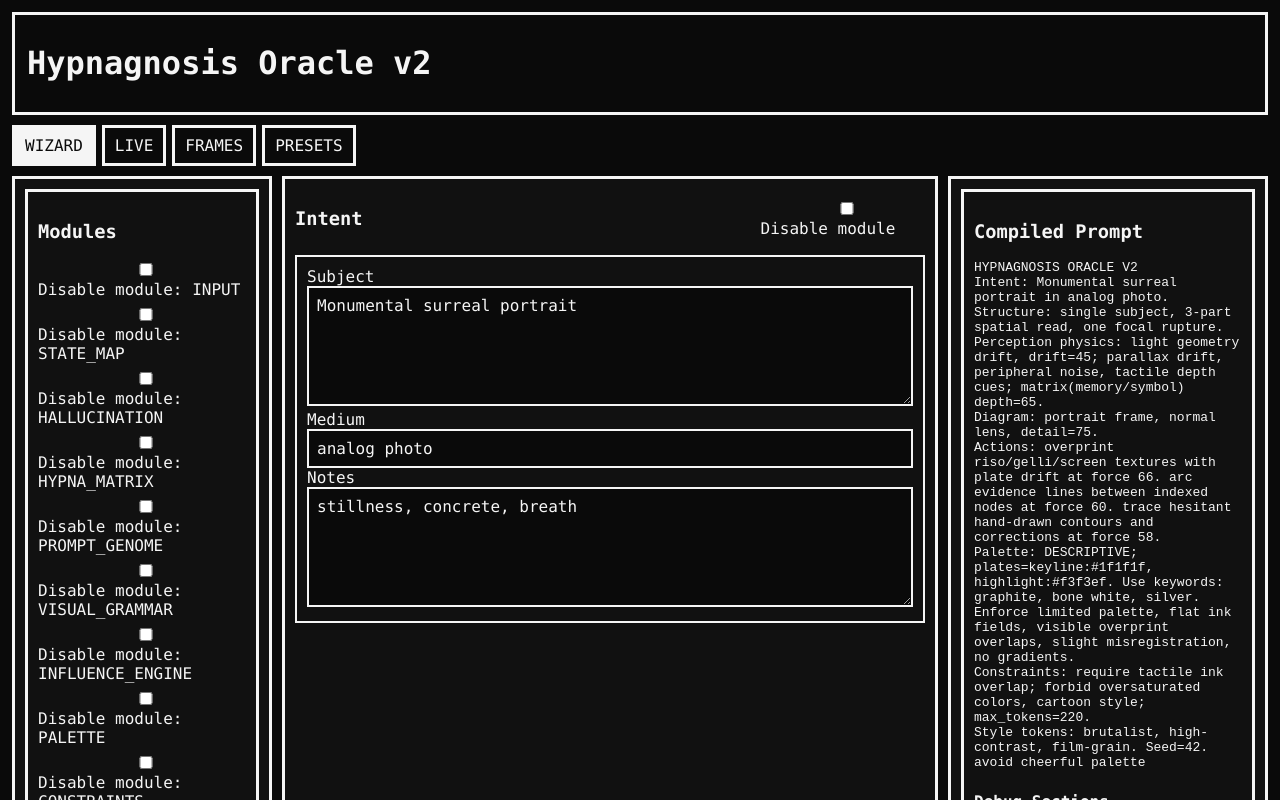
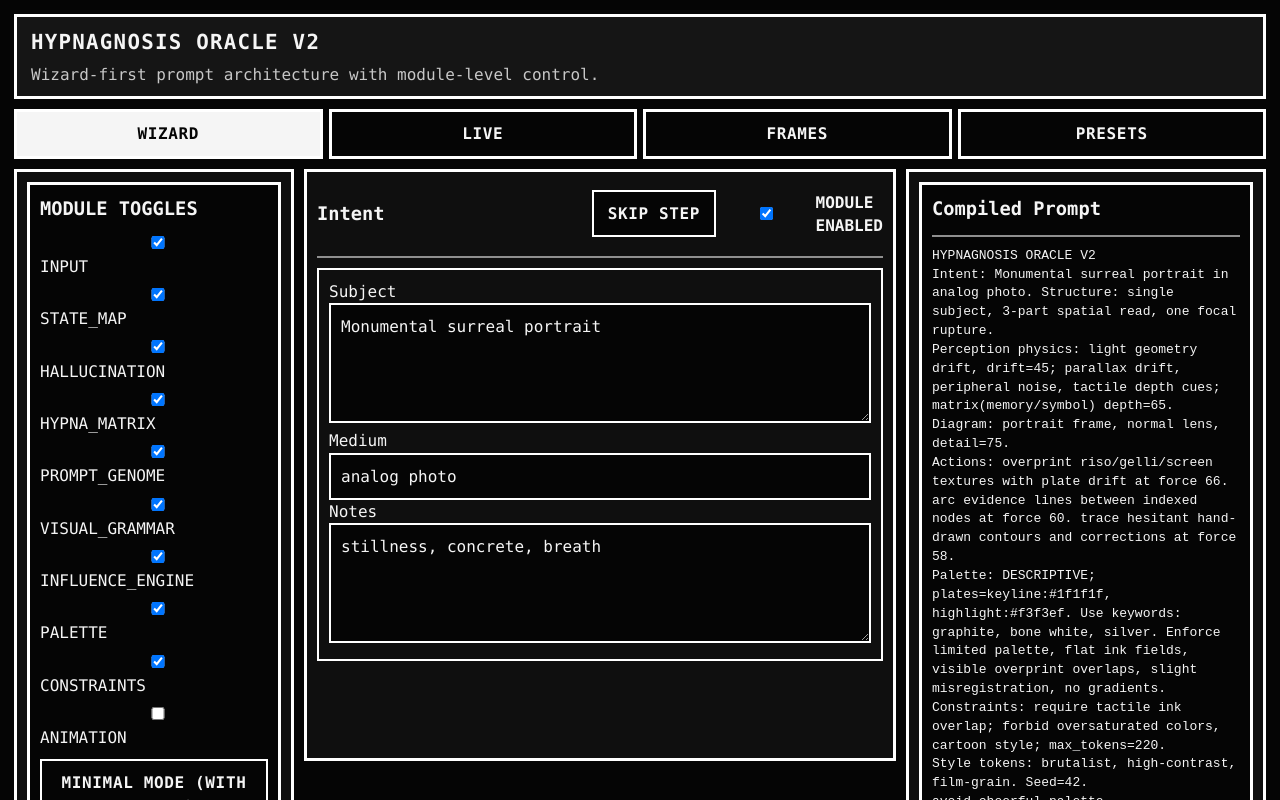
Before and after one commit to hgw3lls/oracle, a React (Vite) app: page / in a window 1280 px wide. Shown: the top 800 px of the page. Built offline with nearby package versions, Linux system fonts and the light colour scheme.

Commit message:
Make Wizard primary UX and tighten brutalist module controls

```diff
--- a/src/styles/brutalist.css
+++ b/src/styles/brutalist.css
@@ -1,26 +1,85 @@
 * { box-sizing: border-box; border-radius: 0; }
-body { margin: 0; background: var(--bg); color: var(--fg); font-family: var(--mono); }
-button, input, textarea, select { font: inherit; background: var(--bg); color: var(--fg); border: 2px solid var(--line); }
-pre { white-space: pre-wrap; }
-fieldset { border: 2px solid var(--line); margin: 0; padding: 10px; }
+body {
+  margin: 0;
+  background: var(--bg);
+  color: var(--fg);
+  font-family: var(--mono);
+  line-height: 1.45;
+}
 
-.shell { min-height: 100vh; padding: 12px; }
-header { border: 3px solid var(--line); padding: 8px 12px; margin-bottom: 10px; }
-.tabs { display: flex; gap: 6px; margin-bottom: 10px; }
-.tab { padding: 8px 10px; border-width: 3px; }
+button, input, textarea, select {
+  font: inherit;
+  background: var(--bg);
+  color: var(--fg);
+  border: var(--border-mid) solid var(--line);
+}
+button {
+  text-transform: uppercase;
+  font-weight: 800;
+  letter-spacing: 0.04em;
+  padding: var(--space-2) var(--space-3);
+  cursor: pointer;
+}
+button:hover { background: var(--fg); color: var(--bg); }
+button:focus-visible, input:focus-visible, textarea:focus-visible, select:focus-visible {
+  outline: var(--border-strong) solid var(--focus);
+  outline-offset: 2px;
+}
+
+pre { white-space: pre-wrap; border-top: var(--border-mid) solid var(--line-soft); padding-top: var(--space-2); }
+fieldset { border: var(--border-mid) solid var(--line); margin: 0; padding: var(--space-2); }
+
+.shell { min-height: 100vh; padding: var(--space-3); }
+header {
+  border: var(--border-strong) solid var(--line);
+  background: var(--panel-alt);
+  padding: var(--space-2) var(--space-3);
+  margin-bottom: var(--space-2);
+}
+header h1 { margin: 0 0 var(--space-1) 0; font-size: 1.3rem; letter-spacing: 0.06em; }
+header p { margin: 0; color: var(--fg-muted); }
+
+.tabs { display: grid; grid-template-columns: repeat(4, minmax(0, 1fr)); gap: var(--space-1); margin-bottom: var(--space-2); }
+.tab { border-width: var(--border-strong); }
 .tab.active { background: var(--fg); color: var(--bg); }
 
-.layout { display: grid; grid-template-columns: 260px 1fr 320px; gap: 10px; }
-.left, .center, .right { border: 3px solid var(--line); padding: 10px; background: var(--panel); min-height: 70vh; }
-.panel { border: 3px solid var(--line); padding: 10px; margin-bottom: 10px; }
-.module-row { display: block; margin-bottom: 6px; }
-.step-list { display: grid; gap: 6px; }
-.step { text-align: left; padding: 6px; }
+.layout { display: grid; grid-template-columns: 280px 1fr 360px; gap: var(--space-2); align-items: start; }
+.left, .center, .right {
+  border: var(--border-strong) solid var(--line);
+  background: var(--panel);
+  min-height: 74vh;
+  padding: var(--space-2);
+}
+.panel {
+  border: var(--border-strong) solid var(--line);
+  margin-bottom: var(--space-2);
+  padding: var(--space-2);
+  background: var(--bg);
+}
+.panel h3, .panel h4 { margin: 0 0 var(--space-2) 0; }
+
+.module-row { display: block; margin-bottom: var(--space-1); }
+.module-actions { display: grid; gap: var(--space-1); margin-top: var(--space-2); }
+
+.step-list { display: grid; gap: var(--space-1); }
+.step-list h3 { margin: var(--space-2) 0 var(--space-1) 0; }
+.step { text-align: left; }
 .step.active { background: var(--fg); color: var(--bg); }
-.step-header { display: flex; justify-content: space-between; align-items: center; margin-bottom: 8px; }
+
+.step-header {
+  display: flex;
+  justify-content: space-between;
+  gap: var(--space-2);
+  border-bottom: var(--border-mid) solid var(--line-soft);
+  padding-bottom: var(--space-2);
+  margin-bottom: var(--space-2);
+}
+.step-actions { display: flex; gap: var(--space-1); align-items: center; flex-wrap: wrap; }
+.inline-toggle { display: inline-flex; align-items: center; gap: var(--space-1); font-weight: 700; }
 .step-disabled { opacity: 0.45; filter: grayscale(1); }
-textarea { width: 100%; min-height: 120px; padding: 8px; }
-input, select { width: 100%; padding: 8px; }
 
-.chip-row { display: flex; gap: 6px; flex-wrap: wrap; margin: 8px 0; }
-.chip { width: 24px; height: 24px; border: 2px solid var(--line); display: inline-block; }
+textarea { width: 100%; min-height: 120px; padding: var(--space-2); }
+input, select { width: 100%; padding: var(--space-2); }
+
+.chip-row { display: flex; gap: var(--space-1); flex-wrap: wrap; margin: var(--space-2) 0; }
+.chip { width: 24px; height: 24px; border: var(--border-mid) solid var(--line); display: inline-block; }
--- a/src/styles/tokens.css
+++ b/src/styles/tokens.css
@@ -1,8 +1,17 @@
 :root {
-  --bg: #0a0a0a;
+  --bg: #050505;
+  --panel: #0f0f0f;
+  --panel-alt: #151515;
   --fg: #f5f5f5;
-  --mid: #9a9a9a;
-  --line: #f5f5f5;
-  --panel: #111111;
-  --mono: ui-monospace, SFMono-Regular, Menlo, Consolas, monospace;
+  --fg-muted: #c7c7c7;
+  --line: #ffffff;
+  --line-soft: #8f8f8f;
+  --focus: #ffff00;
+  --mono: ui-monospace, SFMono-Regular, Menlo, Consolas, 'Liberation Mono', monospace;
+  --space-1: 6px;
+  --space-2: 10px;
+  --space-3: 14px;
+  --space-4: 18px;
+  --border-strong: 3px;
+  --border-mid: 2px;
 }
--- a/src/ui/layout/Shell.tsx
+++ b/src/ui/layout/Shell.tsx
@@ -13,28 +13,33 @@ export function Shell() {
 
   return (
     <div className="shell">
-      <header><h1>Hypnagnosis Oracle v2</h1></header>
+      <header>
+        <h1>HYPNAGNOSIS ORACLE V2</h1>
+        <p>Wizard-first prompt architecture with module-level control.</p>
+      </header>
       <Tabs />
       <div className="layout">
-        <aside className="left">
+        <aside className="left" aria-label="Wizard step navigation and modules">
           <ModulesPanel />
           {tab === 'wizard' && (
             <nav className="step-list">
+              <h3>WIZARD STEPS</h3>
               {wizardSteps.map((s, i) => (
-                <button key={s.name} className={i === step ? 'step active' : 'step'} onClick={() => setStep(i)}>{s.name}</button>
+                <button key={s.name} className={i === step ? 'step active' : 'step'} onClick={() => setStep(i)}>
+                  {i + 1}. {s.name.toUpperCase()}
+                </button>
               ))}
             </nav>
           )}
         </aside>
-        <main className="center">
+        <main className="center" aria-label="Primary work area">
           {tab === 'wizard' && <Wizard />}
           {tab === 'live' && <LivePromptPanel />}
           {tab === 'frames' && <FrameSeriesPanel />}
           {tab === 'presets' && <PresetsPanel />}
         </main>
-        <aside className="right">
+        <aside className="right" aria-label="Live compiled prompt preview">
           <LivePromptPanel />
-          <div className="panel"><h3>Debug</h3><p>Schema, timeline, and palette engines are scaffolded stubs.</p></div>
         </aside>
       </div>
     </div>
--- a/src/ui/panels/ModulesPanel.tsx
+++ b/src/ui/panels/ModulesPanel.tsx
@@ -4,15 +4,37 @@ import { useOracleStore } from '../../state/store';
 export function ModulesPanel() {
   const modules = useOracleStore((s) => s.schema.MODULES);
   const toggle = useOracleStore((s) => s.toggleModule);
+  const merge = useOracleStore((s) => s.merge);
+
+  const enableMinimalMode = (keepPalette = true) => {
+    merge({
+      MODULES: {
+        INPUT: true,
+        STATE_MAP: false,
+        HALLUCINATION: false,
+        HYPNA_MATRIX: false,
+        PROMPT_GENOME: true,
+        VISUAL_GRAMMAR: false,
+        INFLUENCE_ENGINE: false,
+        PALETTE: keepPalette,
+        CONSTRAINTS: true,
+        ANIMATION: false,
+      },
+    });
+  };
 
   return (
     <Panel>
-      <h3>Modules</h3>
+      <h3>MODULE TOGGLES</h3>
       {Object.entries(modules).map(([k, v]) => (
         <label key={k} className="module-row">
-          <input type="checkbox" checked={!v} onChange={() => toggle(k as keyof typeof modules)} /> Disable module: {k}
+          <input type="checkbox" checked={v} onChange={() => toggle(k as keyof typeof modules)} /> {k}
         </label>
       ))}
+      <div className="module-actions">
+        <button type="button" onClick={() => enableMinimalMode(true)}>MINIMAL MODE (WITH PALETTE)</button>
+        <button type="button" onClick={() => enableMinimalMode(false)}>MINIMAL MODE (NO PALETTE)</button>
+      </div>
     </Panel>
   );
 }
--- a/src/ui/wizard/Wizard.tsx
+++ b/src/ui/wizard/Wizard.tsx
@@ -21,6 +21,7 @@ const steps: { name: string; moduleKey: ModuleKey; node: React.ReactNode }[] = [
 
 export function Wizard() {
   const currentStep = useOracleStore((s) => s.currentStep);
+  const setStep = useOracleStore((s) => s.setStep);
   const modules = useOracleStore((s) => s.schema.MODULES);
   const toggleModule = useOracleStore((s) => s.toggleModule);
   const step = steps[currentStep];
@@ -30,10 +31,19 @@ export function Wizard() {
     <div className="wizard-step">
       <div className="step-header">
         <h3>{step.name}</h3>
-        <label>
-          <input type="checkbox" checked={disabled} onChange={() => toggleModule(step.moduleKey)} />
-          {' '}Disable module
-        </label>
+        <div className="step-actions">
+          <button
+            type="button"
+            onClick={() => setStep(Math.min(currentStep + 1, steps.length - 1))}
+            aria-label="Skip step"
+          >
+            SKIP STEP
+          </button>
+          <label className="inline-toggle">
+            <input type="checkbox" checked={!disabled} onChange={() => toggleModule(step.moduleKey)} />
+            MODULE ENABLED
+          </label>
+        </div>
       </div>
       <fieldset disabled={disabled} className={disabled ? 'step-disabled' : ''}>
         {step.node}
```
Also changed, not shown: 1 other file (tests, documents, lock files or other folders).
